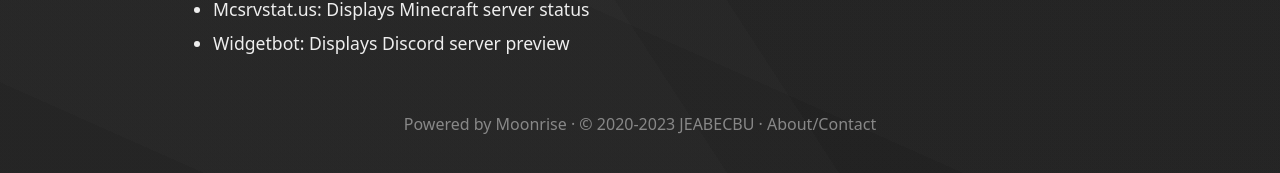
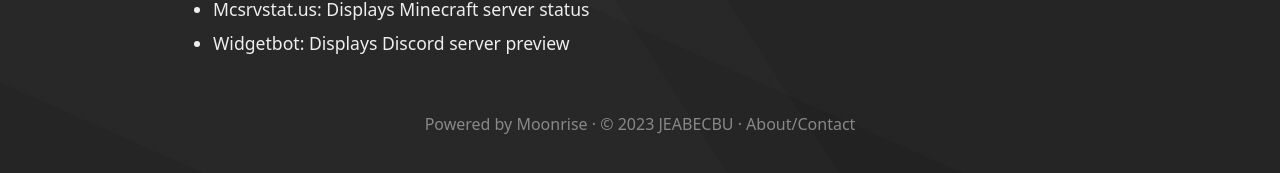
Before and after one commit to iakzs/mcserver, a Jekyll site: the page built from docs/about.md, in a window 1280 px wide. Shown: the part 612-785 px from the top of the page. Built offline with Jekyll 4.4.1, drawn with Linux system fonts in a browser that asks for light colours; our own code applies the rules of GitHub Pages for plain Markdown files.

Commit message:
Update _config.yml

```diff
--- a/docs/_config.yml
+++ b/docs/_config.yml
@@ -4,7 +4,7 @@
 url: "https://iakzs.github.io"
 baseurl: "/mcserver"
 siteIcon: /media/android-chrome-192x192.png
-siteYear: 2020
+siteYear: 2023
 siteFooterlink: /about
 showinSearchEngines: true
 # googleAnalyticsID: (uncomment to use)
@@ -18,7 +18,7 @@ useBedrockForOnlineStatus: false
 
 
 # Discord information
-discordInvite: https://discord.gg/minecraft
+discordInvite: https://discord.gg/Gv644z84TA
 discordServerID: 971896047871873034
 discordChannelID: 1077737829343432745
 
```
